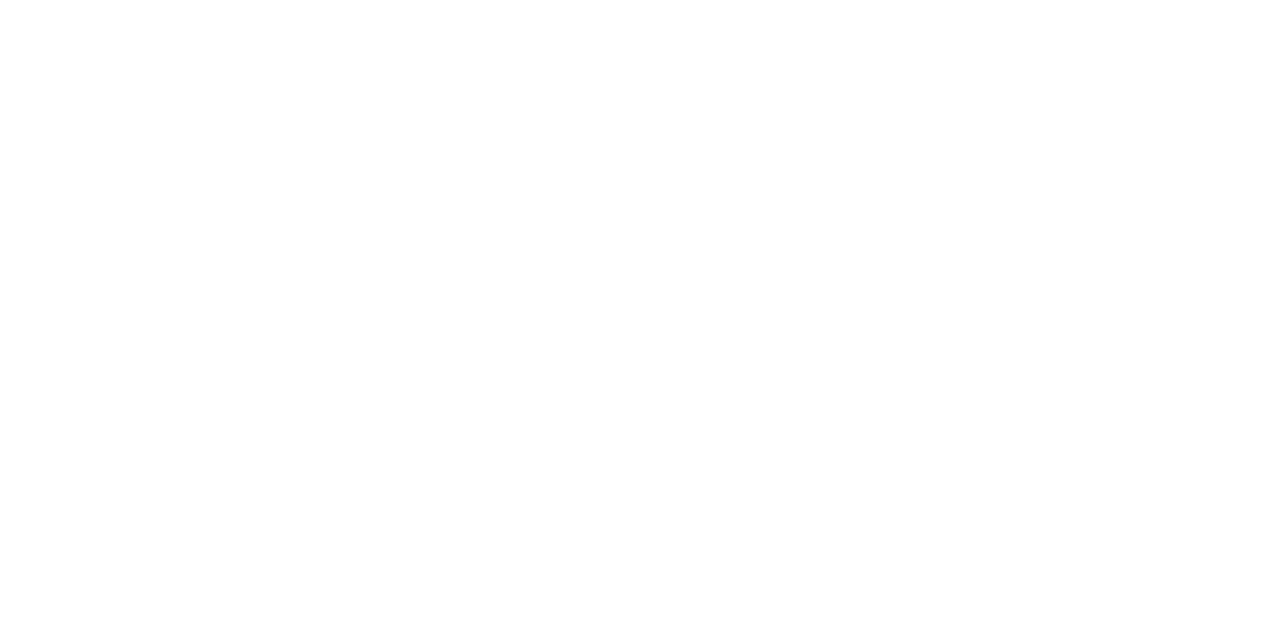
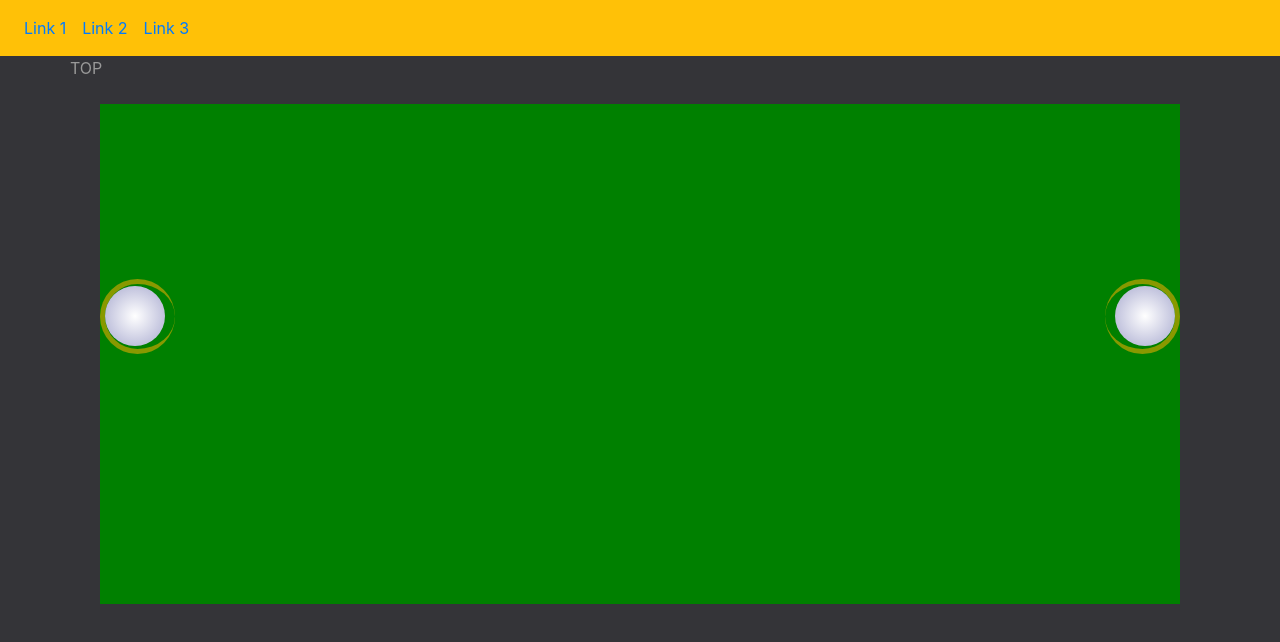
Before and after one commit to Milad-Abooali/weball, a plain HTML site: page index.html in a window 1280 px wide. Drawn offline with Linux system fonts and the light colour scheme.

Commit message:
Feat : Balls added.

```diff
--- a/css/weball.min.css
+++ b/css/weball.min.css
@@ -0,0 +1,43 @@
+
+
+body {
+  background:#343438;
+  color:#999;
+  margin: 0 auto;
+}
+
+
+#playground {
+  background:green;
+  width: 100%;
+  height: 500px;
+}
+
+.goal {
+  z-index: 9999;
+  position: absolute;
+  border: 5px solid #890;
+  border-radius: 50px;
+  width: 75px;
+  height: 75px;
+  top:35%;
+}
+#leftgoal{left:15px;border-right:none;}
+#rightgoal{right:15px;border-left:none;}
+
+.ball {
+  position: absolute;
+  border: none;
+  border-radius: 50px;
+  width: 60px;
+  height: 60px;
+}
+.ball-a,
+.ball-b {
+  top: 2px;
+  background: rgb(255,255,255);
+  background: radial-gradient(circle, rgba(255,255,255,1) 0%, rgba(166,168,206,1) 100%);
+}
+.ball-b {
+  right:0;
+}
--- a/index.html
+++ b/index.html
@@ -12,5 +12,51 @@
   </head>
   <body>
 
+    <nav class="navbar navbar-expand-sm bg-warning">
+
+      <ul class="navbar-nav">
+        <li class="nav-item">
+          <a class="nav-link" href="#">Link 1</a>
+        </li>
+        <li class="nav-item">
+          <a class="nav-link" href="#">Link 2</a>
+        </li>
+        <li class="nav-item">
+          <a class="nav-link" href="#">Link 3</a>
+        </li>
+      </ul>
+
+    </nav>
+
+    <div class="container">
+      <div class="row">
+        TOP
+      </div>
+    </div>
+
+
+    <div class="container mt-4">
+      <div class="col-sm-12">
+
+        <div id="playground">
+
+          <div id="leftgoal" class="goal">
+            <div class="ball ball-a" draggable="true"></div>
+          </div>
+
+          <div id="rightgoal" class="goal">
+            <div class="ball ball-b" draggable="true"></div>
+          </div>
+
+
+        </div>
+
+      </div>
+    </div>
+
+
+
+
+
   </body>
 </html>
```
